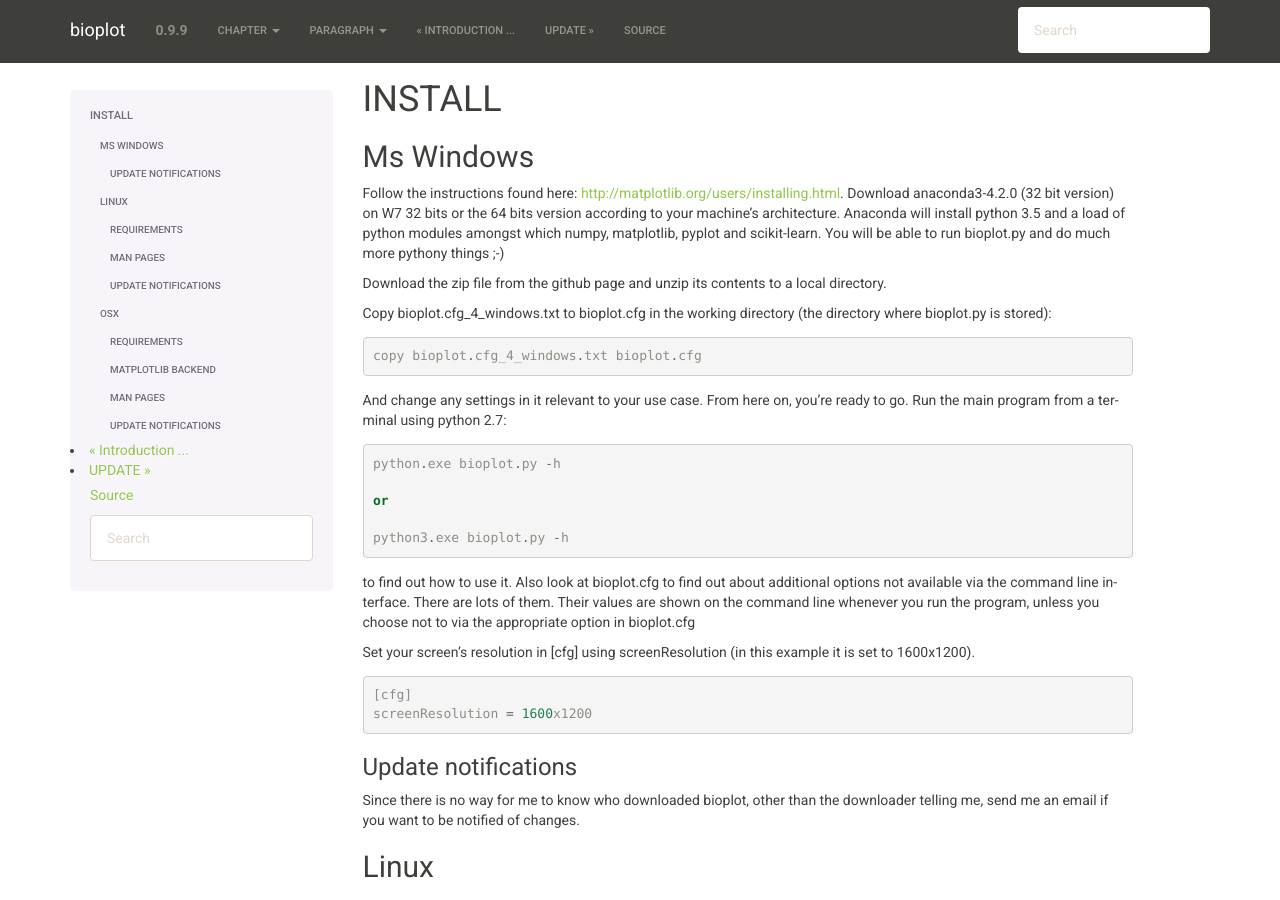
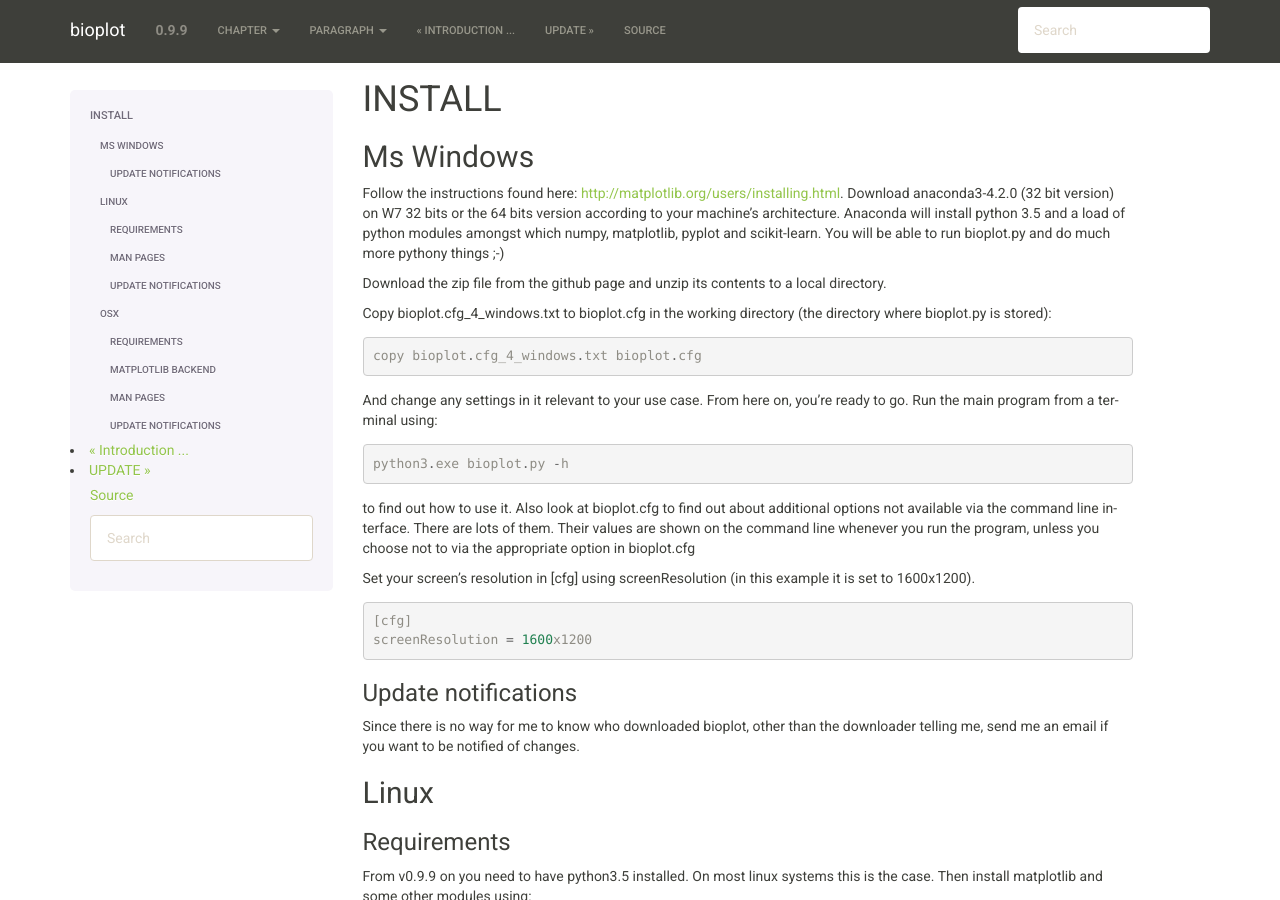
Before and after one commit to josbouten/bioplot, a Sphinx documentation site: the page built from doc/install.rst, in a window 1280 px wide and 900 px high. Built offline with Sphinx 7.4.7, drawn with Linux system fonts in a browser that asks for light colours; formulas are drawn with MathJax 3.

Commit message:
2.7->3.5

```diff
--- a/doc/implementation_notes.rst
+++ b/doc/implementation_notes.rst
@@ -6,7 +6,7 @@ histogram.py
 
 When drawing a histogram lots of warnings like this one may be seen on the screen: ::
 
-    /usr/lib/pymodules/python2.7/matplotlib/cbook.py:1711: DeprecationWarning: using a non-integer number instead of an
+    DeprecationWarning: using a non-integer number instead of an
     integer will result in an error in the future
     result = np.zeros(new_shape, a.dtype)
 
--- a/doc/install.rst
+++ b/doc/install.rst
@@ -15,11 +15,7 @@ bioplot.py is stored): ::
     copy bioplot.cfg_4_windows.txt bioplot.cfg
 
 And change any settings in it relevant to your use case.
-From here on, you're ready to go. Run the main program from a terminal using python 2.7: ::
-
-    python.exe bioplot.py -h
-
-    or
+From here on, you're ready to go. Run the main program from a terminal using: ::
 
     python3.exe bioplot.py -h
 
```
Also changed, not shown: README.md (+7 -9 lines), 9 other files.
